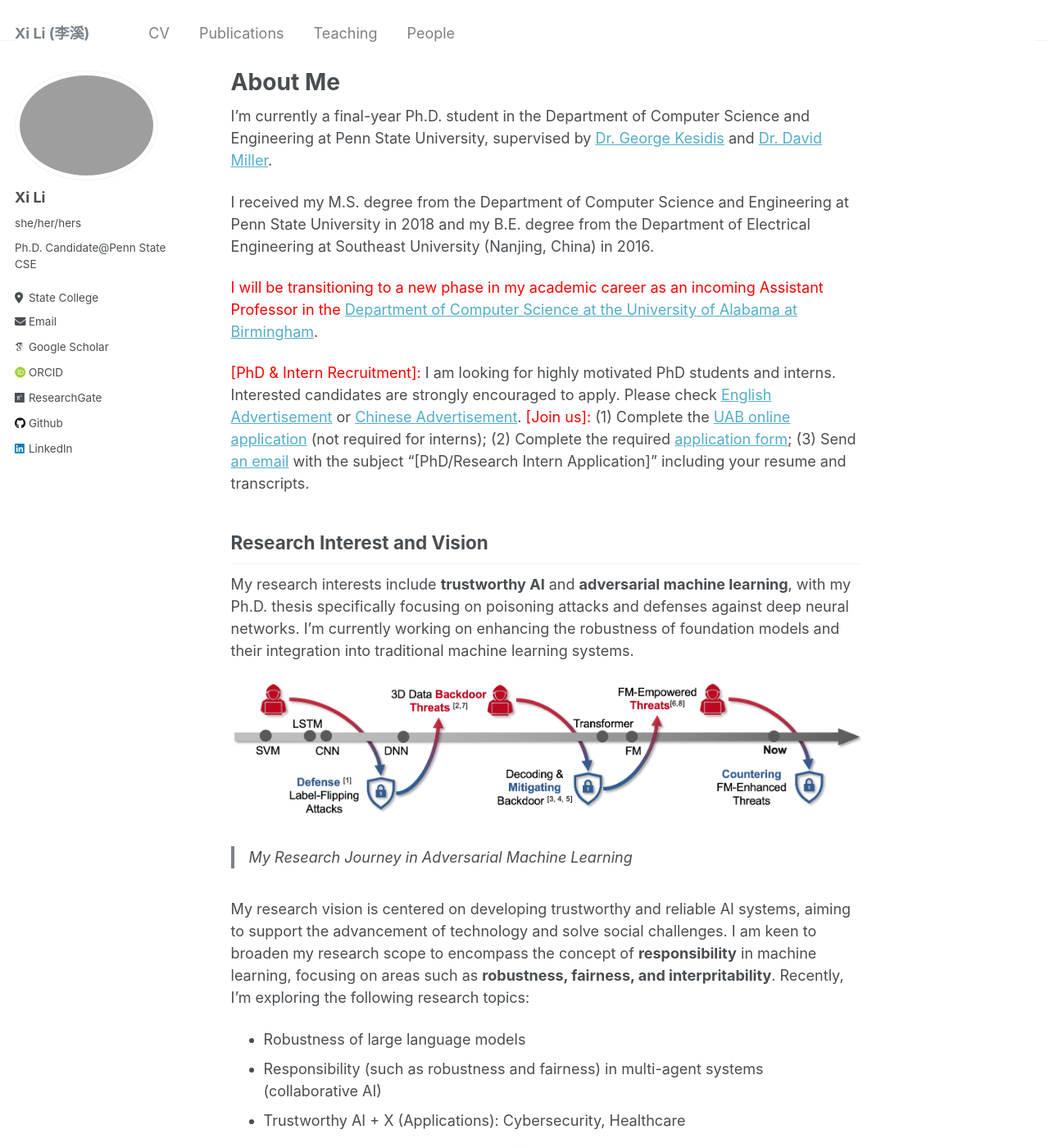
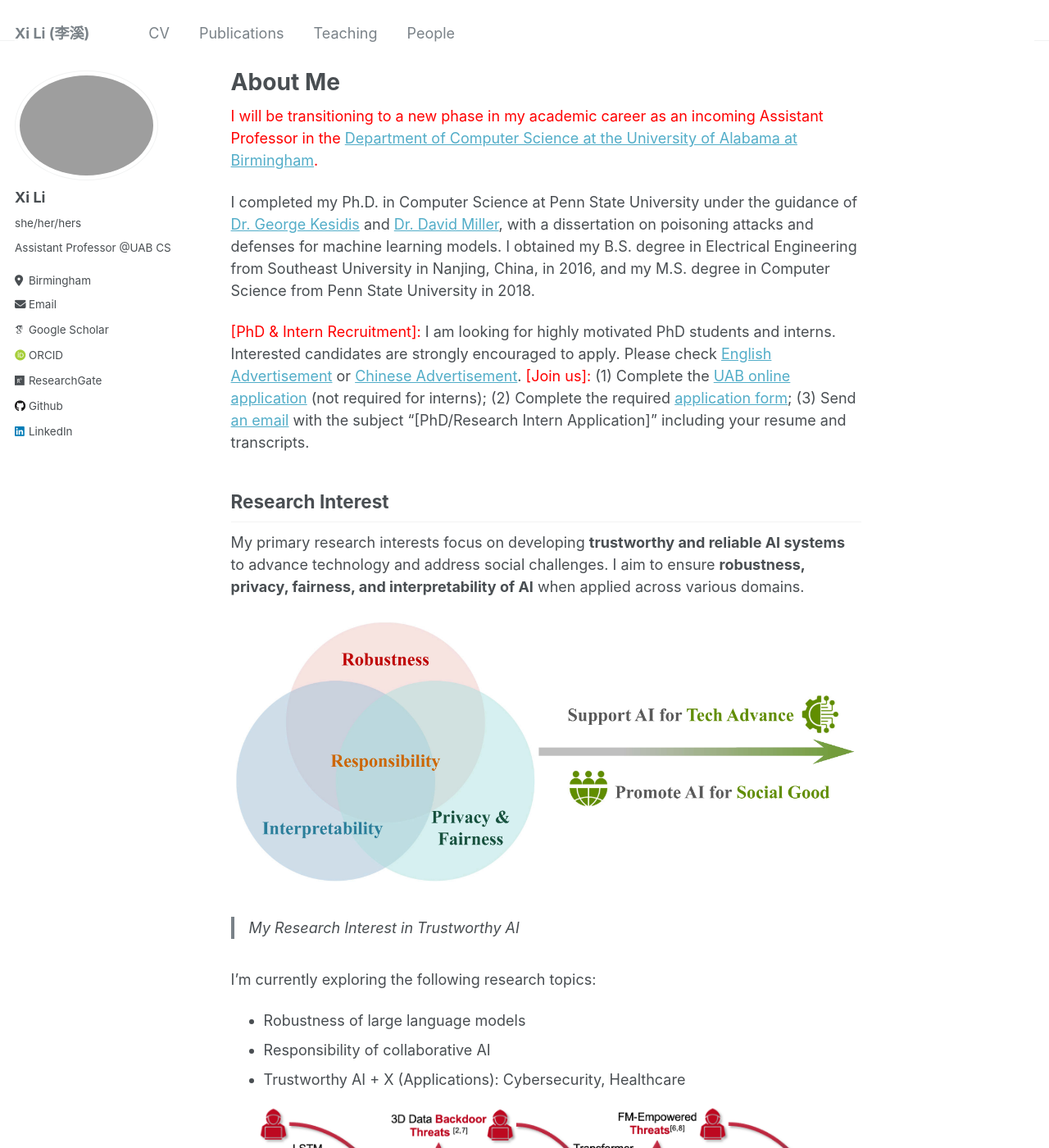
Before and after one commit to lixi1994/lx1994.github.io, a Jekyll site: the page built from _pages/about.md, in a window 1280 px wide and 1400 px high. Shown: the whole window at 82% size. Built offline with Jekyll 4.4.1, drawn with Linux system fonts in a browser that asks for light colours; some web fonts are replaced; some of the changed text lies outside the part shown.

Commit message:
update research interest

```diff
--- a/_config.yml
+++ b/_config.yml
@@ -26,11 +26,11 @@ author:
   name             : "Xi Li"
   pronouns         : "she/her/hers"
   # bio              : "Ph.D. Candidate,\nDepartment of Computer Science and Engineering,\nThe Pennsylvania State University"
-  bio              : "Ph.D. Candidate@Penn State CSE"
-  location         : "State College"
+  bio              : "Assistant Professor @UAB CS"
+  location         : "Birmingham"
   employer         : # "The Pennsylvania State University"
   uri              : # URL
-  email            : "XiLi@psu.edu"
+  email            : "xli7@uab.edu"
 
   # Academic websites
   arxiv            : # URL - Update with the correct link to your profile
--- a/_data/navigation.yml
+++ b/_data/navigation.yml
@@ -14,6 +14,9 @@ main:
 
   - title: "People"
     url: /people/
+
+  # - title: "Explorations"
+  #   url: /explorations/
 
   # - title: "News"
   #   url: /news/
--- a/_pages/about.md
+++ b/_pages/about.md
@@ -9,14 +9,13 @@ redirect_from:
 
 <!-- ## About Me -->
 
-I'm currently a final-year Ph.D. student in the Department of Computer Science and Engineering at Penn State University, supervised by [Dr. George Kesidis](https://www.cse.psu.edu/~gik2/){:target="_blank"} and [Dr. David Miller](https://scholar.google.com/citations?user=0AvzzVoAAAAJ&hl=en){:target="_blank"}.
-
-
-I received my M.S. degree from the Department of Computer Science and Engineering at Penn State University in 2018 and my B.E. degree from the Department of Electrical Engineering at Southeast University (Nanjing, China) in 2016.
-
 <span style="color: red;">
 I will be transitioning to a new phase in my academic career as an incoming Assistant Professor in the [Department of Computer Science at the University of Alabama at Birmingham](https://www.uab.edu/cas/computerscience/){:target="_blank"}.
 </span>
+
+I completed my Ph.D. in Computer Science at Penn State University under the guidance of [Dr. George Kesidis](https://www.cse.psu.edu/~gik2/){:target="_blank"} and [Dr. David Miller](https://scholar.google.com/citations?user=0AvzzVoAAAAJ&hl=en){:target="_blank"}, with a dissertation on poisoning attacks and defenses for machine learning models.
+I obtained my B.S. degree in Electrical Engineering from Southeast University in Nanjing, China, in 2016, and my M.S. degree in Computer Science from Penn State University in 2018.
+
 
 <span style="color: red;">
 [PhD & Intern Recruitment]:
@@ -29,22 +28,31 @@ I am looking for highly motivated PhD students and interns. Interested candidate
 </span>
 (1) Complete the [UAB online application](https://cloud.reach.uab.edu/graduate-application){:target="_blank"} (not required for interns); (2) Complete the required [application form](https://docs.google.com/forms/d/e/1FAIpQLSfGtj94hbRxiWA-txzr-3LTNeGBt3xZOkX3vlwXLwT9AiCCTA/viewform?usp=sf_link){:target="_blank"}; (3) Send [an email](mailto:xili.recruitment@gmail.com) with the subject "[PhD/Research Intern Application]" including your resume and transcripts.
 
-## Research Interest and Vision
+## Research Interest
 <!-- ====== -->
 
-My research interests include <strong>trustworthy AI</strong> and <strong>adversarial machine learning</strong>, with my Ph.D. thesis specifically focusing on poisoning attacks and defenses against deep neural networks. I'm currently working on enhancing the robustness of foundation models and their integration into traditional machine learning systems.
+My primary research interests focus on developing <strong>trustworthy and reliable AI systems</strong> to advance technology and address social challenges. I aim to ensure <strong>robustness, privacy, fairness, and interpretability of AI</strong> when applied across various domains.
+
+![My Research Interest in Trustworthy AI](/images/future_research_overview.jpg)
+> *My Research Interest in Trustworthy AI*
+
+I'm currently exploring the following research topics:
+* Robustness of large language models
+* Responsibility of collaborative AI
+* Trustworthy AI + X (Applications): Cybersecurity, Healthcare
+
+<!-- I'm currently working on enhancing the robustness of foundation models and their integration into traditional machine learning systems. -->
+
+<!-- My research interests include <strong>trustworthy AI</strong> and <strong>adversarial machine learning</strong>, with my Ph.D. thesis specifically focusing on poisoning attacks and defenses against deep neural networks. I'm currently working on enhancing the robustness of foundation models and their integration into traditional machine learning systems. -->
 
 ![My Research Journey in Adversarial Machine Learning](/images/past_work.png)
 > *My Research Journey in Adversarial Machine Learning*
 
-My research vision is centered on developing trustworthy and reliable AI systems, aiming to support the advancement of technology and solve social challenges. I am keen to broaden my research scope to encompass the concept of <strong>responsibility</strong> in machine learning, focusing on areas such as <strong>robustness, fairness, and interpritability</strong>. Recently, I'm exploring the following research topics:
-* Robustness of large language models
+<!-- My research vision is centered on developing trustworthy and reliable AI systems, aiming to support the advancement of technology and solve social challenges. I am keen to broaden my research scope to encompass the concept of <strong>responsibility</strong> in machine learning, focusing on areas such as <strong>robustness, fairness, and interpritability</strong>. Recently, I'm exploring the following research topics: -->
+<!-- * Robustness of large language models -->
 <!-- * Equitable participation and collaborative learning in foundation model integrated machine learning frameworks. -->
-* Responsibility (such as robustness and fairness) in multi-agent systems (collaborative AI)
-* Trustworthy AI + X (Applications): Cybersecurity, Healthcare
-
-![My Future Research Plan in Trustworthy AI](/images/future_research_complete.png)
-> *My Future Research Plan in Trustworthy AI*
+<!-- * Responsibility (such as robustness and fairness) in multi-agent systems (collaborative AI) -->
+<!-- * Trustworthy AI + X (Applications): Cybersecurity, Healthcare -->
 
 Read my full [Research Statement](/files/Research_Statement.pdf) and [Teaching Statement](/files/Teaching_Statement.pdf).
 
@@ -52,6 +60,7 @@ Read my full [Research Statement](/files/Research_Statement.pdf) and [Teaching S
 
 <div style="height: 300px; overflow-y: scroll;">
   <ul>
+  	<li>2024-05-28: I joined the Meta Content Understanding team as an MLE intern, focusing on early fusion architecture for multi-modal understanding. </li>
     <li>2024-03-15: I'll be joining the department of computer science at UAB as an assistant professor in fall 2024. </li>
     <li>2024-01-30: Our paper is accepted to TKDE: "BIC-based Mixture Model Defense against Data Poisoning Attacks on Classifiers: A Comprehensive Study".</li>
     <li>2024-01-27: Our paper is accepted to PAKDD 2024: "Unveiling Backdoor Risks Brought by Foundation Models in Heterogeneous Federated Learning".</li>
@@ -76,12 +85,6 @@ Read my full [Research Statement](/files/Research_Statement.pdf) and [Teaching S
 
 ## Professional Service
 <ul>
-    <li>
-        <strong>Conference Session Chair</strong>
-        <ul>
-            <li>SIAM International Conference on Data Mining (SDM), 2024</li>
-        </ul>
-    </li>
     <li>
         <strong>Conference Program Committee</strong>
         <ul>
```
Also changed, not shown: _explorations/MTB.md (added, +17 -0 lines), _pages/explorations.md (added, +16 -0 lines), _pages/teaching.md (+3 -0 lines), _publications/BNA.md (+1 -1 lines), images/BNA.jpg (added), images/BNA.png (deleted), images/future_research_complete.png (deleted), images/future_research_overview.jpg (added), 7 other files.
